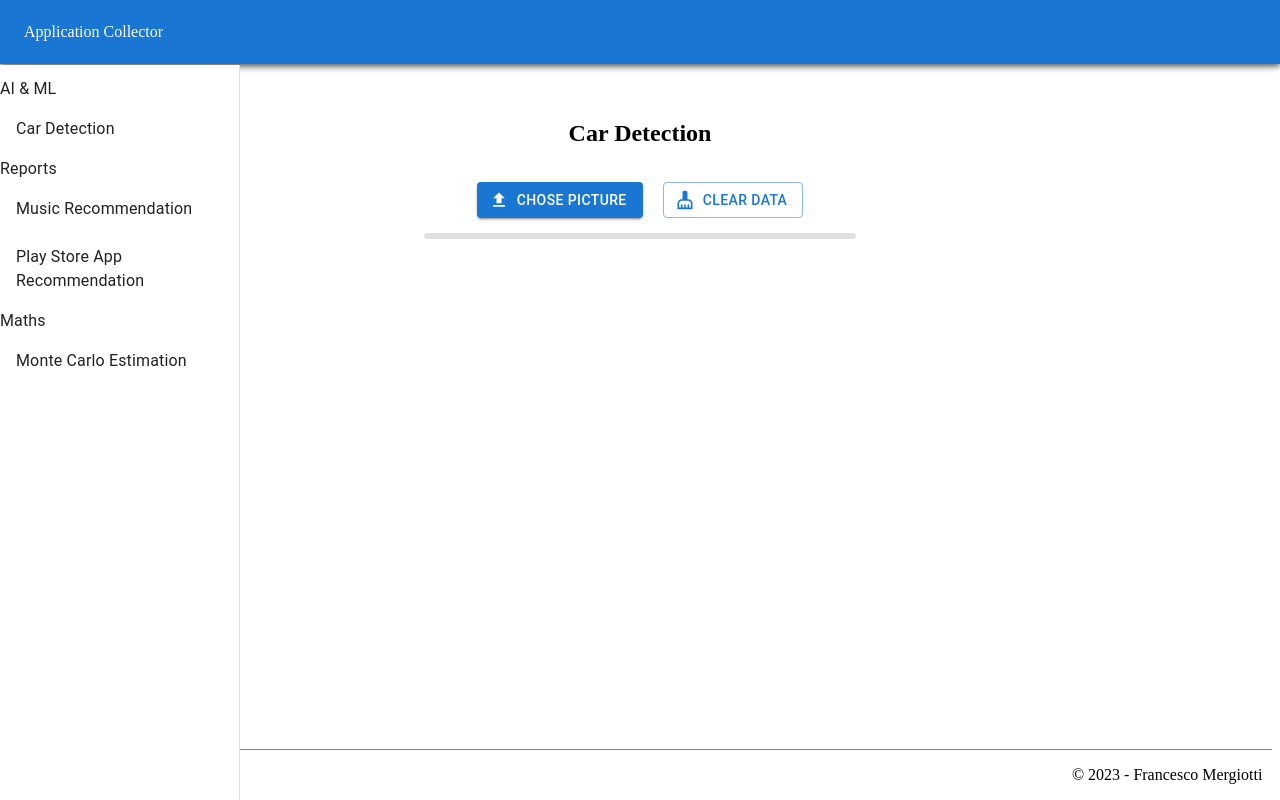
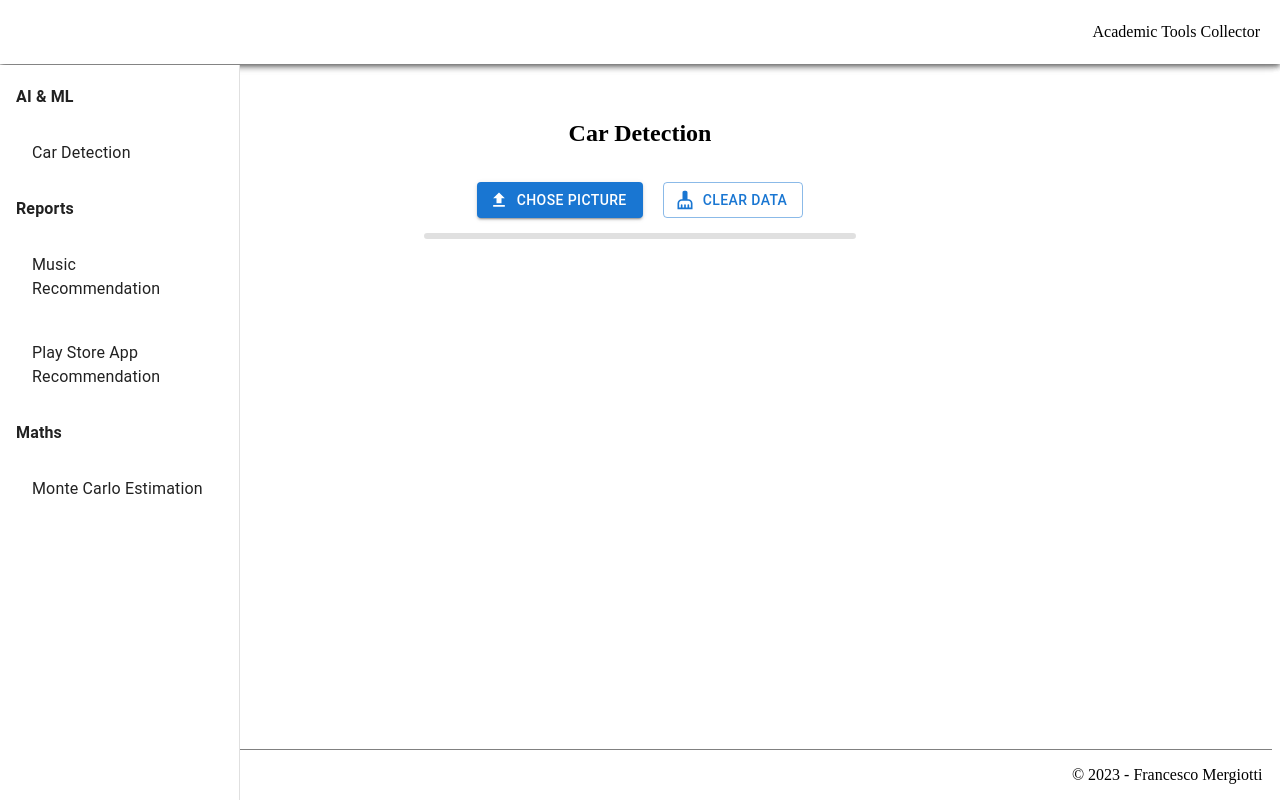
Before and after one commit to merjf/atc-fe-common, a React (Create React App) app: page / in a window 1280 px wide. Built offline with nearby package versions, Linux system fonts and the light colour scheme.

Commit message:
Updated common

```diff
--- a/src/Main.tsx
+++ b/src/Main.tsx
@@ -19,6 +19,10 @@ const useStyles = makeStyles({
   },
   navBar: {
     maxHeight: 70,
+    alignItems: "flex-end",
+    paddingRight: 20,
+    backgroundColor: "white !important",
+    color: "black !important"
   },
   menuBar: {
     [theme?.breakpoints.down('sm')]: {
@@ -31,6 +35,11 @@ const useStyles = makeStyles({
       marginTop: 65,
       boxSizing: 'border-box',
       width: 240
+    }
+  },
+  topicItem: {
+    "& > span":{
+      fontWeight: "bold"
     }
   }
 });
@@ -91,8 +100,8 @@ function App() {
     <div className="App">
       <Header />
       <AppBar position="fixed" className={classes.navBar}>
-          <Toolbar>
-            Application Collector
+          <Toolbar disableGutters>
+            Academic Tools Collector
           </Toolbar>
         </AppBar>
         <Drawer variant="temporary" open={mobileOpen} onClose={handleDrawerToggle} className={classes.menuBar} ModalProps={{ keepMounted: true, }} >
@@ -100,11 +109,11 @@ function App() {
             <List>
               {pages.map((topic, index) => (
                 <Box key={topic.topic}>
-                  <ListItem disablePadding>
-                      <ListItemText primary={topic.topic} />
+                  <ListItem >
+                      <ListItemText className={classes.topicItem} primary={topic.topic} />
                   </ListItem>
                   {topic.pages.map((page, index) => (
-                      <ListItem key={page.index} disablePadding>
+                      <ListItem key={page.index}>
                           <ListItemButton onClick={() => setSelectedPage(page.index)}>
                               <ListItemText primary={page.name} />
                           </ListItemButton>
@@ -120,11 +129,11 @@ function App() {
             <List>
               {pages.map((topic, index) => (
                 <Box key={topic.topic}>
-                  <ListItem disablePadding>
-                      <ListItemText primary={topic.topic} />
+                  <ListItem>
+                  <ListItemText className={classes.topicItem} primary={topic.topic} />
                   </ListItem>
                   {topic.pages.map((page, index) => (
-                      <ListItem key={page.index} disablePadding>
+                      <ListItem key={page.index}>
                           <ListItemButton onClick={() => setSelectedPage(page.index)}>
                               <ListItemText primary={page.name} />
                           </ListItemButton>
--- a/src/models/responses.ts
+++ b/src/models/responses.ts
@@ -1,7 +1,7 @@
 
 export type Response = {
-    accuracy: number;
-    class: string;
+    predictions: number;
+    classes: string;
 };
 
 export type Image = {
--- a/src/pages/CarDetection.tsx
+++ b/src/pages/CarDetection.tsx
@@ -108,8 +108,8 @@ const CarDetection = () => {
               {result &&
                   <Box className={classes.dataResultBox}>
                     <h3>Data Result:</h3>
-                    <b>Class:</b> {result?.class}
-                    <b>Accuracy:</b> {result?.accuracy}
+                    <b>Class:</b> {result?.classes}
+                    <b>Accuracy:</b> {result?.predictions}
                   </Box>
               }
             </Box>
```
Also changed, not shown: 1 other file (tests, documents, lock files or other folders).
